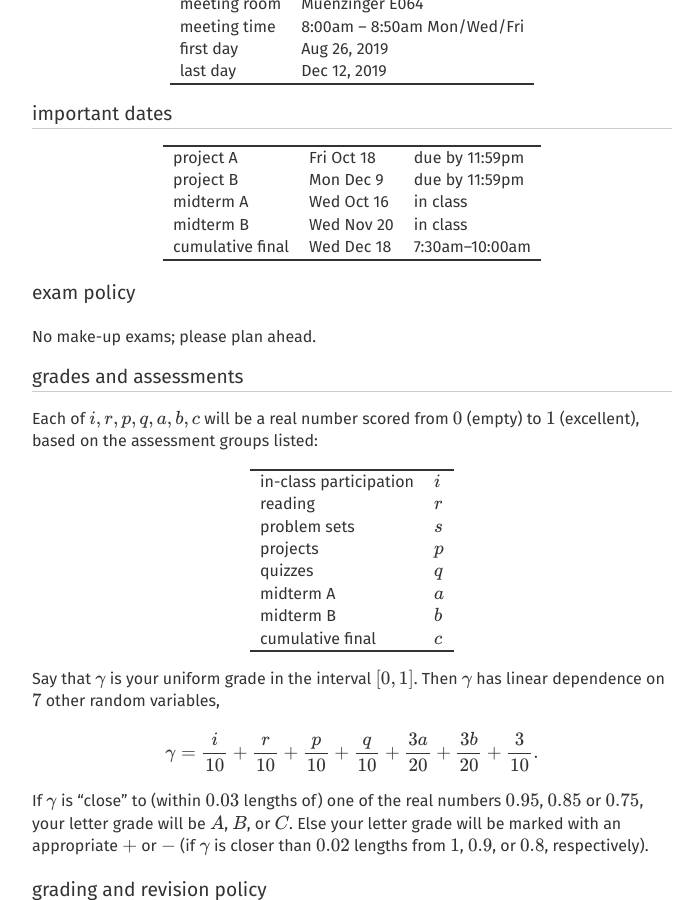
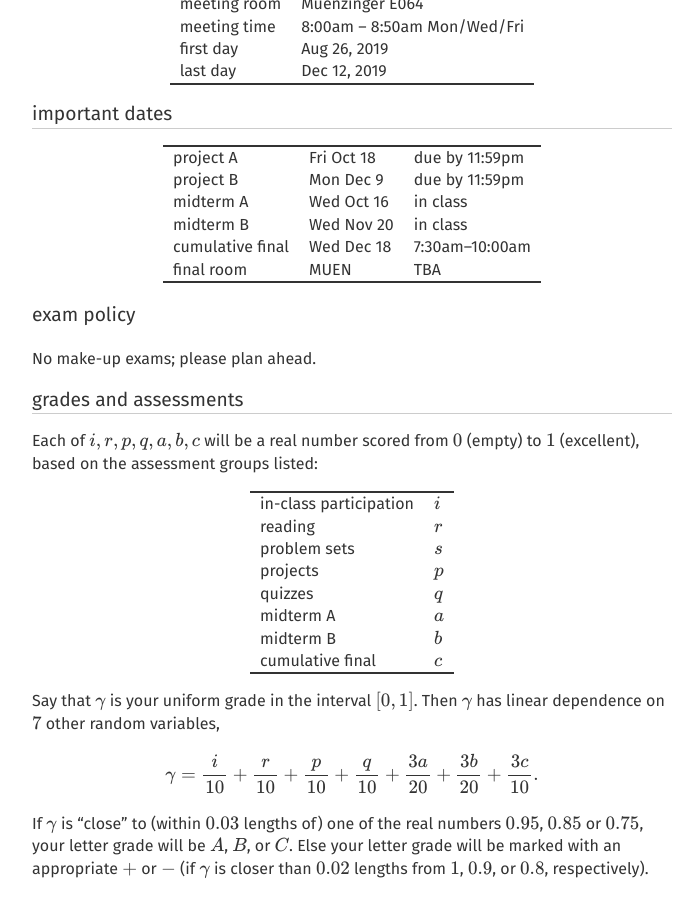
Before and after one commit to coltongrainger/fy20math2510, a Jekyll site: the page built from index.md, in a window 1280 px wide and 900 px high, scrolled down 825 px. Shown: the whole window, without its empty margins (288-983 px from the left). Built offline with Jekyll 4.4.1, drawn with Linux system fonts in a browser that asks for light colours; our own code applies the rules of GitHub Pages for plain Markdown files; formulas are drawn with MathJax 3.

Commit message:
Another date

```diff
--- a/index.md
+++ b/index.md
@@ -53,6 +53,7 @@ project B        | Mon Dec 9  | due by 11:59pm
 midterm A        | Wed Oct 16 | in class
 midterm B        | Wed Nov 20 | in class
 cumulative final | Wed Dec 18 | 7:30am--10:00am
+final room       | MUEN       | TBA
 
 ### exam policy
 
@@ -73,7 +74,7 @@ cumulative final       | $c$
 
 Say that $\gamma$ is your uniform grade in the interval $[0,1]$. Then $\gamma$ has linear dependence on $7$ other random variables,
 
-$$\gamma = \frac{i}{10} + \frac{r}{10} + \frac{p}{10} + \frac{q}{10} + \frac{3a}{20} + \frac{3b}{20} + \frac{3}{10}.$$
+$$\gamma = \frac{i}{10} + \frac{r}{10} + \frac{p}{10} + \frac{q}{10} + \frac{3a}{20} + \frac{3b}{20} + \frac{3c}{10}.$$
 
 If $\gamma$ is "close" to (within $0.03$ lengths of) one of the real numbers $0.95$, $0.85$ or $0.75$, your letter grade will be $A$, $B$, or $C$. Else your letter grade will be marked with an appropriate $+$ or $-$ (if $\gamma$ is closer than $0.02$ lengths from $1$, $0.9$, or $0.8$, respectively).
 
```
